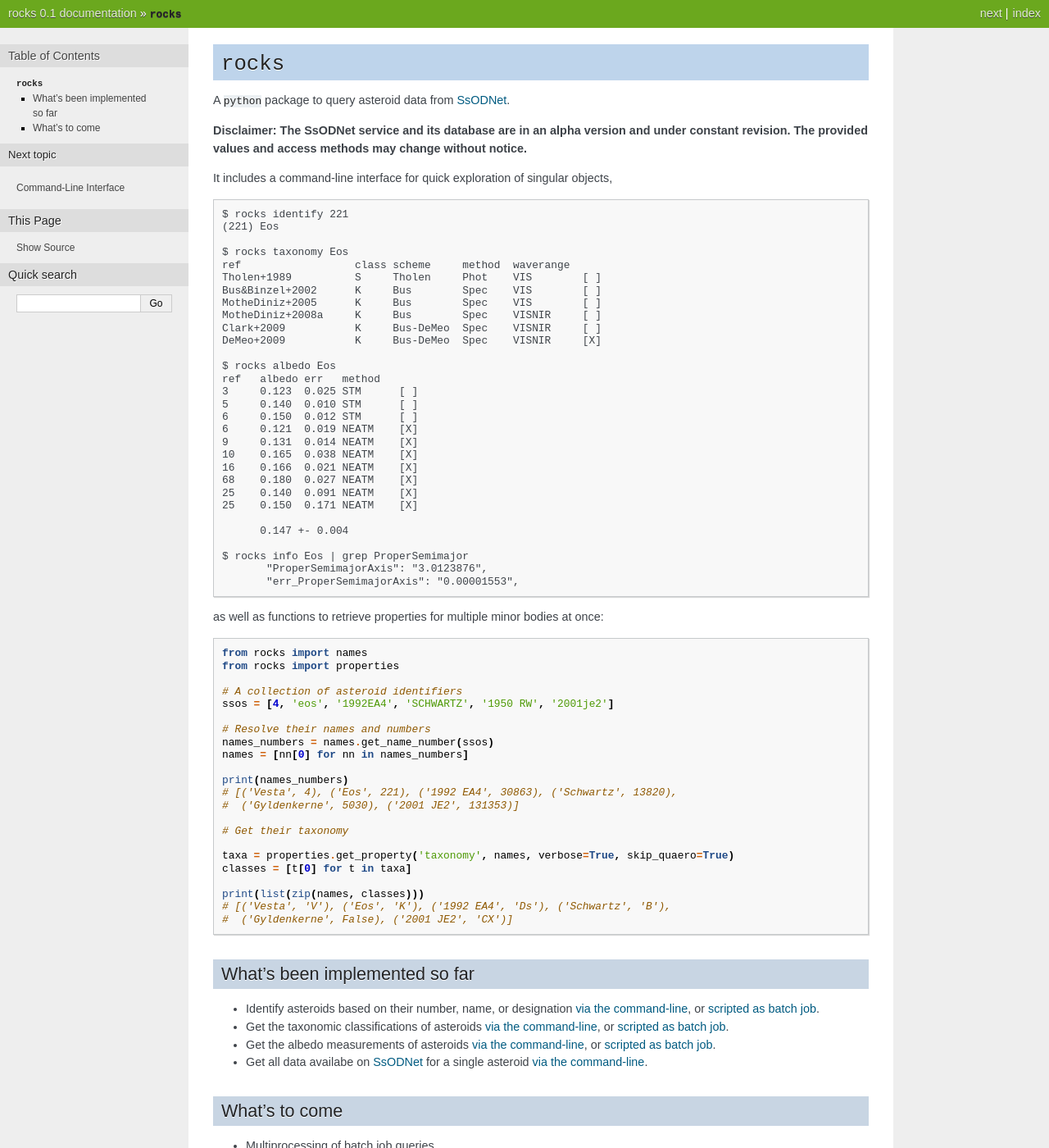
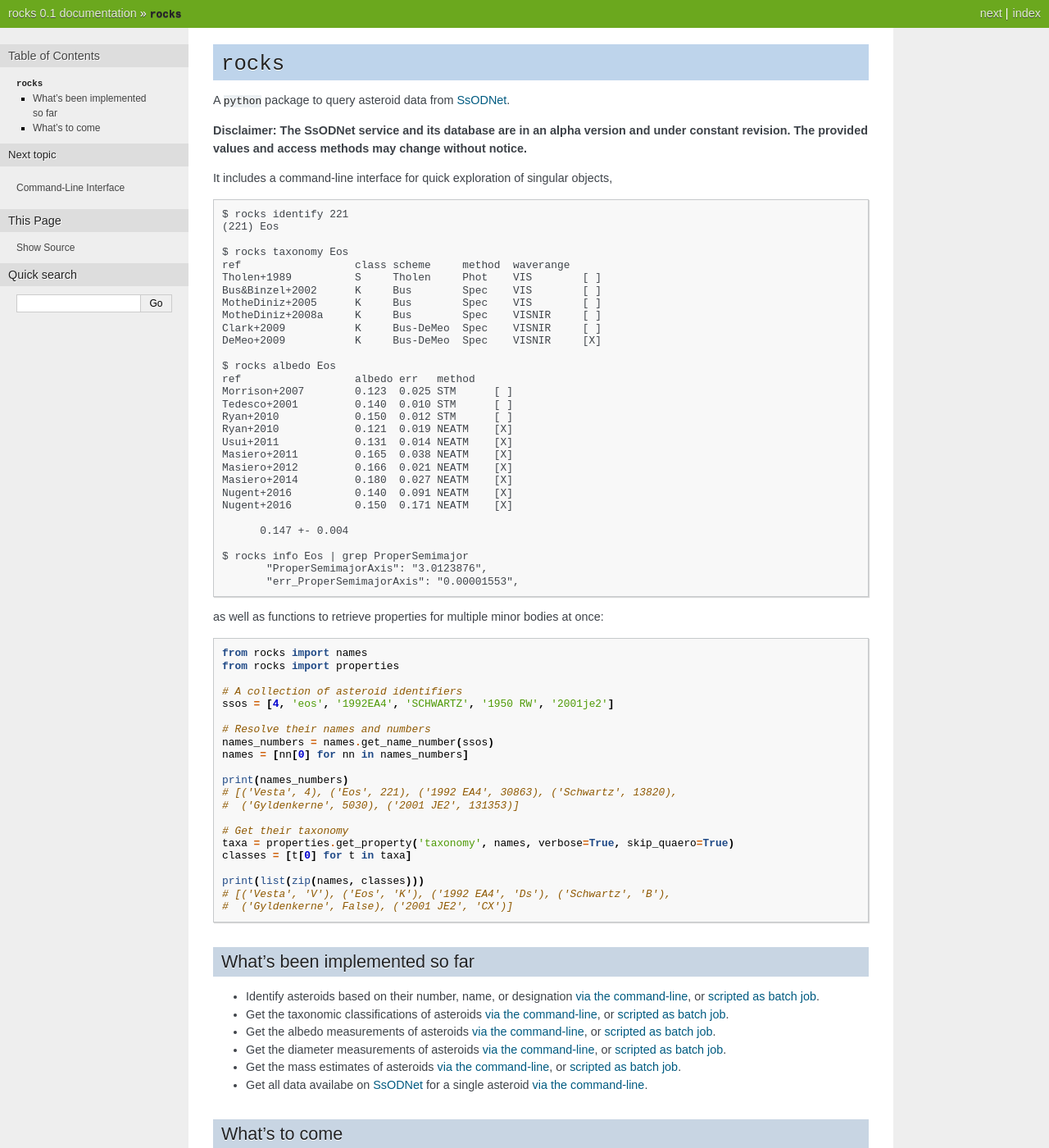
Before and after one commit to maxmahlke/rocks, a Sphinx documentation site: the page built from docs/index.rst, in a window 1280 px wide and 1400 px high. Shown: the whole window at 82% size. Built offline with Sphinx 7.4.7, drawn with Linux system fonts in a browser that asks for light colours.

Commit message:
added documentation for diameter, mass wq

```diff
--- a/docs/index.rst
+++ b/docs/index.rst
@@ -26,17 +26,17 @@ It includes a command-line interface for quick exploration of singular objects,
    DeMeo+2009           K     Bus-DeMeo  Spec    VISNIR     [X]
 
    $ rocks albedo Eos
-   ref   albedo err   method
-   3     0.123  0.025 STM      [ ]
-   5     0.140  0.010 STM      [ ]
-   6     0.150  0.012 STM      [ ]
-   6     0.121  0.019 NEATM    [X]
-   9     0.131  0.014 NEATM    [X]
-   10    0.165  0.038 NEATM    [X]
-   16    0.166  0.021 NEATM    [X]
-   68    0.180  0.027 NEATM    [X]
-   25    0.140  0.091 NEATM    [X]
-   25    0.150  0.171 NEATM    [X]
+   ref                  albedo err   method
+   Morrison+2007        0.123  0.025 STM      [ ]
+   Tedesco+2001         0.140  0.010 STM      [ ]
+   Ryan+2010            0.150  0.012 STM      [ ]
+   Ryan+2010            0.121  0.019 NEATM    [X]
+   Usui+2011            0.131  0.014 NEATM    [X]
+   Masiero+2011         0.165  0.038 NEATM    [X]
+   Masiero+2012         0.166  0.021 NEATM    [X]
+   Masiero+2014         0.180  0.027 NEATM    [X]
+   Nugent+2016          0.140  0.091 NEATM    [X]
+   Nugent+2016          0.150  0.171 NEATM    [X]
 
          0.147 +- 0.004
 
@@ -63,7 +63,6 @@ as well as functions to retrieve properties for multiple minor bodies at once:
    #  ('Gyldenkerne', 5030), ('2001 JE2', 131353)]
 
    # Get their taxonomy
-
    taxa = properties.get_property('taxonomy', names, verbose=True, skip_quaero=True)
    classes = [t[0] for t in taxa]
 
@@ -83,6 +82,12 @@ What's been implemented so far
 
 - Get the albedo measurements of asteroids
   :ref:`via the command-line <cli-albedo>`, or :ref:`scripted as batch job <albedo>`.
+
+- Get the diameter measurements of asteroids
+  :ref:`via the command-line <cli-diameter>`, or :ref:`scripted as batch job <albedo>`.
+
+- Get the mass estimates of asteroids
+  :ref:`via the command-line <cli-mass>`, or :ref:`scripted as batch job <albedo>`.
 
 - Get all data availabe on `SsODNet <https://ssp.imcce.fr/webservices/ssodnet/>`_
   for a single asteroid :ref:`via the command-line <cli-info>`.
```
Also changed, not shown: docs/cli.rst (+20 -0 lines), docs/properties.rst (+8 -0 lines).
